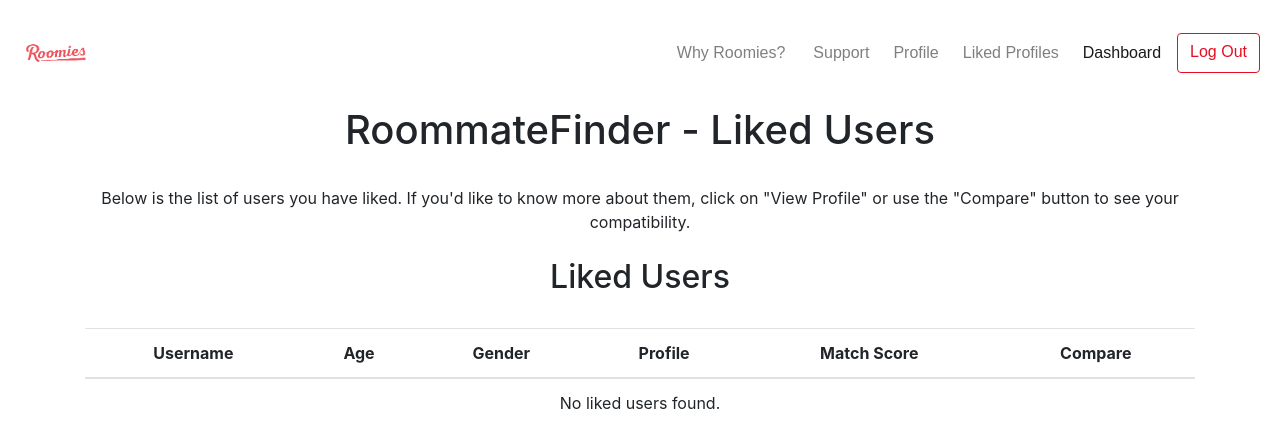
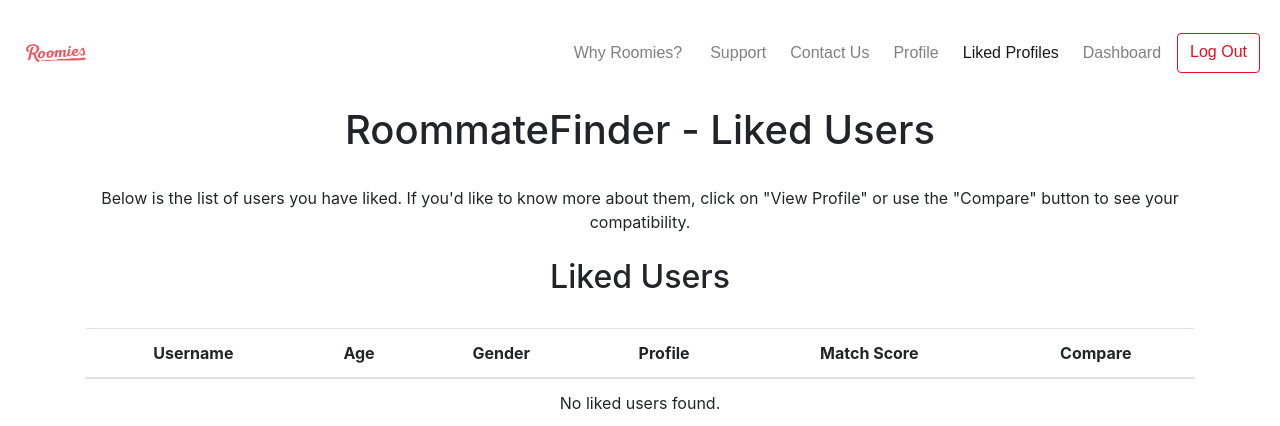
Before and after one commit to shreerajrane09/roomiesdeploy, a Flask app: template templates/liked.html in a window 1280 px wide. Shown: the top 426 px of the page. Run offline with Flask 3, Linux system fonts and the light colour scheme; the template is opened without the code that fills it, so the values that code supplies are empty; parts of the project's set-up code (start-up, migrations or seed data) failed here and were passed over; some libraries are stand-ins or nearby versions.

Commit message:
final chnages

```diff
--- a/templates/dashboard.html
+++ b/templates/dashboard.html
@@ -34,7 +34,7 @@
 
   <body>
     <nav class="navbar navbar-expand-lg navbar-light">
-      <a class="navbar-brand" href="/">
+      <a class="navbar-brand" href="/dashboard">
         <img
           src="{{ url_for('static', filename='assets/icon.png') }}"
           src="site logo"
--- a/templates/liked.html
+++ b/templates/liked.html
@@ -64,17 +64,23 @@
           <a class="nav-item nav-link mx-1" id="support-btn" href="/support">
             Support
           </a>
+          <a class="nav-item nav-link mx-1" href="/support" onclick="scrollToFooter()">
+            Contact Us
+        </a>
           <a class="nav-item nav-link mx-1" href="/profile"> Profile </a>
-          <a class="nav-item nav-link mx-1" href="/liked">
+          <a class="nav-item nav-link mx-1 active" href="/liked">
             Liked Profiles
           </a>
-          <a class="nav-item nav-link mx-1 active" href="/dashboard">
+          <a class="nav-item nav-link mx-1" href="/dashboard">
             Dashboard
           </a>
-          {% if session.get('user') %} {% if session['user']['username'] in
-          admin_users %}
-          <a class="nav-item nav-link mx-1" href="/admin"> Admin </a>
-          {% endif %} {% endif %}
+          {% if session.get('user') %}
+          {% if session['user']['username'] in admin_users %}
+              <a class="nav-item nav-link mx-1" href="/admin">
+                  Admin
+              </a>
+          {% endif %}
+      {% endif %}
           <a
             class="mx-1 btn btn-outline-danger auth-only"
             id="logoutBtn"
--- a/templates/report.html
+++ b/templates/report.html
@@ -20,7 +20,7 @@
 	<body>
         <nav class="navbar navbar-expand-lg navbar-light bg-light">
             <a class="navbar-brand" href="/">
-                <img src="{{ url_for('static', filename='assets/icon.png') }}" src="site logo" height="50">
+                <img src="{{ url_for('static', filename='assets/icon.png') }}" src="site logo" height="80">
             </a>
             <button class="navbar-toggler" type="button" data-toggle="collapse" data-target="#mainNavItems" aria-controls="mainNavItems" aria-label="Toggle main menu" aria-expanded="false" >
                 <i class="fa fa-bars"></i>
```
